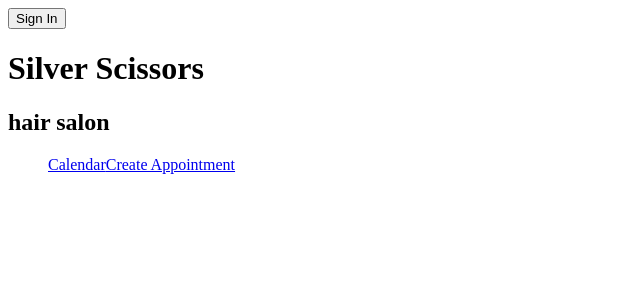
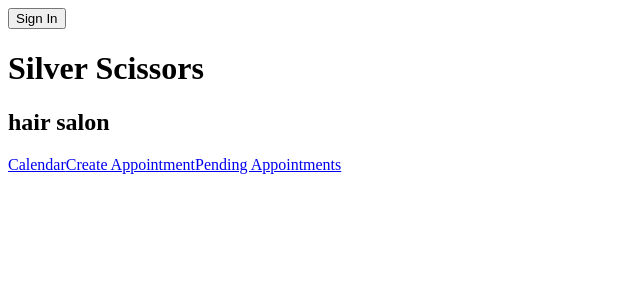
Before and after one commit to pxshelly/silver-scissors, a React app: page / in a window 1280 px wide. Shown: the top 300 px of the page, without its empty margins (0-640 px from the left). Built offline with nearby package versions, Linux system fonts and the light colour scheme; no server answers; the HTML template or start-up script is replaced by a standard one.

Commit message:
Protect employee app

```diff
--- a/client/src/components/employee/App.jsx
+++ b/client/src/components/employee/App.jsx
@@ -2,21 +2,34 @@ import React from 'react';
 import { BrowserRouter as Router, Link } from 'react-router-dom'
 import Routes from './Routes.jsx';
 import Header from '../shared/Header.jsx';
+import axios from 'axios';
 
 class EmployeeApp extends React.Component {
   constructor(props) {
     super(props);
+    this.state = {
+      loggedIn: false
+    }
+  }
+
+  componentDidMount() {
+    axios.get('/login-status')
+      .then(({ data: { loggedIn } }) => this.setState({ loggedIn }))
+      .catch(() => {
+        this.setState({ loggedIn: false })
+      });
   }
 
   linkRoutes() {
     const routes = {
       '/calendar': 'Calendar',
-      '/create-appointment' : 'Create Appointment',
+      '/create-appointment': 'Create Appointment',
+      '/pending-appointments': 'Pending Appointments'
     };
 
     const linkTags = [];
     for (let key in routes) {
-      linkTags.push(<Link to={key} key={key} className='nav-links'>{routes[key]}</Link>)
+      linkTags.push(<Link to={key} key={key}>{routes[key]}</Link>)
     };
 
     return linkTags;
@@ -24,15 +37,15 @@ class EmployeeApp extends React.Component {
 
   render() {
     return (
-      <Router>
-          <Header />
+      <div>
+        <Header />
+        <Router>
           <nav>
-            <ul>
-              {this.linkRoutes()}
-            </ul>
-            <Routes />
+            {this.linkRoutes()}
           </nav>
-      </Router>
+          <Routes loggedIn={this.state.loggedIn} />
+        </Router>
+      </div>
     );
   }
 }
```
